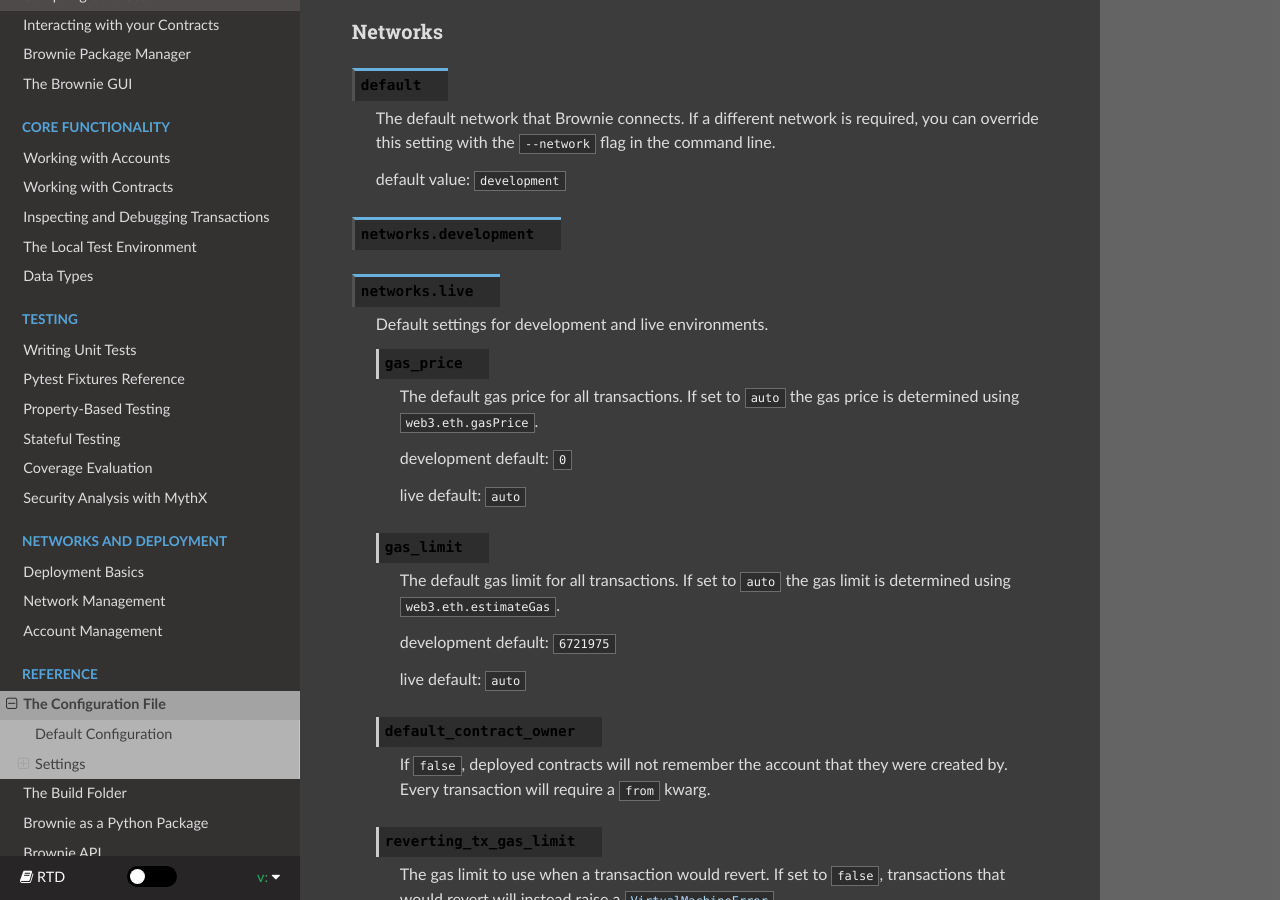
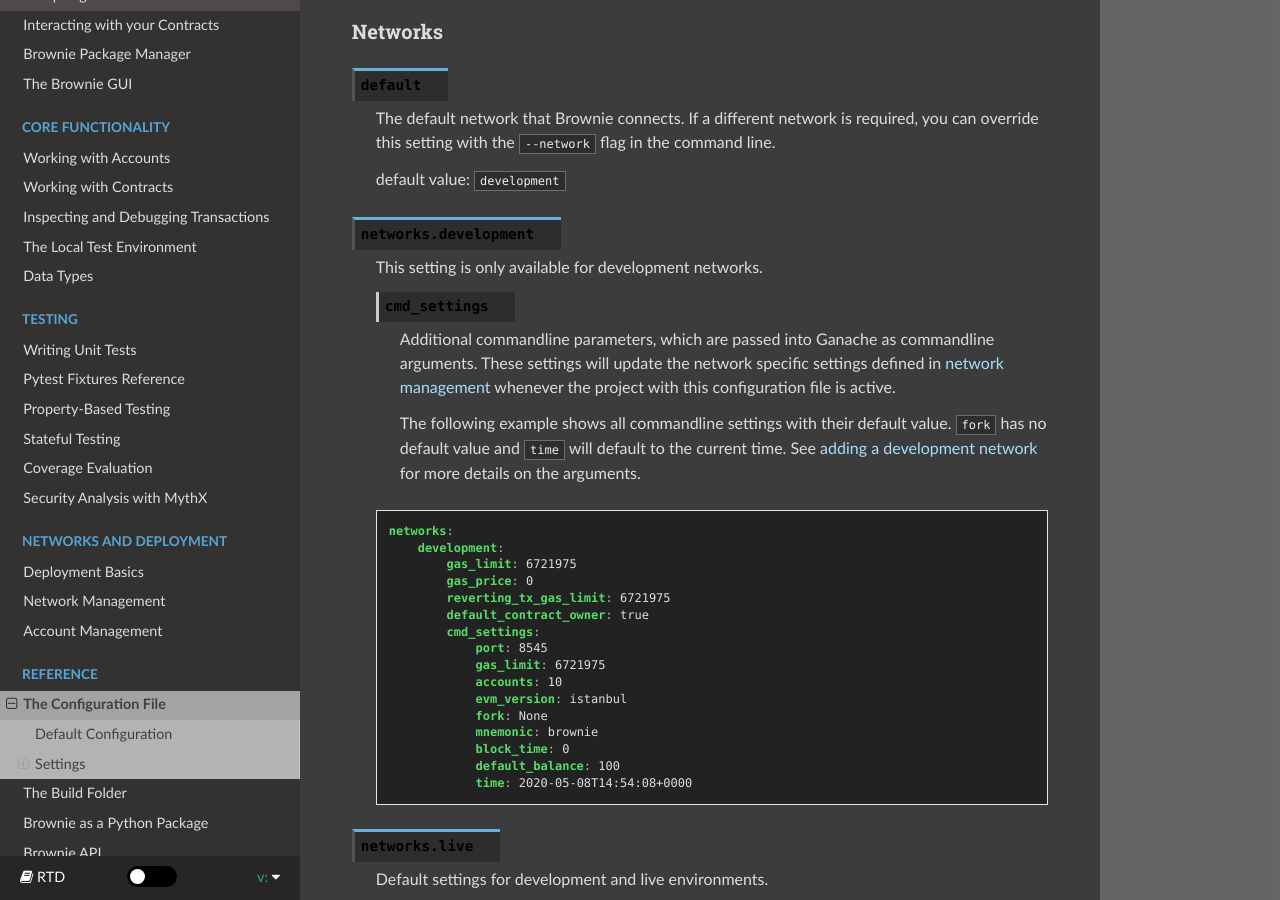
Before and after one commit to eth-brownie/brownie, a Sphinx documentation site: the page built from docs/config.rst, in a window 1280 px wide and 900 px high, scrolled down 643 px. Built offline with Sphinx 7.4.7 and the Read the Docs theme 2.0.0, drawn with Linux system fonts in a browser that asks for light colours.

Commit message:
doc: new cmd_settings and Wei.to()

```diff
--- a/docs/api-brownie.rst
+++ b/docs/api-brownie.rst
@@ -114,6 +114,10 @@
 
     Raised on unexpected environment conditions.
 
+.. py:exception:: brownie.exceptions.InvalidArgumentWarning
+
+    Raised on non-critical, invalid arguments passed to a method, function or config file.
+
 ``brownie._config``
 ===================
 
--- a/docs/config.rst
+++ b/docs/config.rst
@@ -36,6 +36,33 @@
 
 .. py:attribute:: networks.development
 
+    This setting is only available for development networks.
+
+    .. py:attribute:: cmd_settings
+
+        Additional commandline parameters, which are passed into Ganache as commandline arguments. These settings will update the network specific settings defined in :ref:`network management<adding-network>` whenever the project with this configuration file is active.
+
+        The following example shows all commandline settings with their default value. ``fork`` has no default value and ``time`` will default to the current time. See :ref:`adding a development network<adding-network>` for more details on the arguments.
+
+    .. code-block:: yaml
+
+        networks:
+            development:
+                gas_limit: 6721975
+                gas_price: 0
+                reverting_tx_gas_limit: 6721975
+                default_contract_owner: true
+                cmd_settings:
+                    port: 8545
+                    gas_limit: 6721975
+                    accounts: 10
+                    evm_version: istanbul
+                    fork: None
+                    mnemonic: brownie
+                    block_time: 0
+                    default_balance: 100
+                    time: 2020-05-08T14:54:08+0000
+
 .. py:attribute:: networks.live
 
     Default settings for development and live environments.
@@ -67,6 +94,7 @@
         development default: ``6721975``
 
         live default: ``false``
+
 
 .. _config-solc:
 
```
Also changed, not shown: docs/api-convert.rst (+12 -0 lines), docs/network-management.rst (+9 -0 lines).
